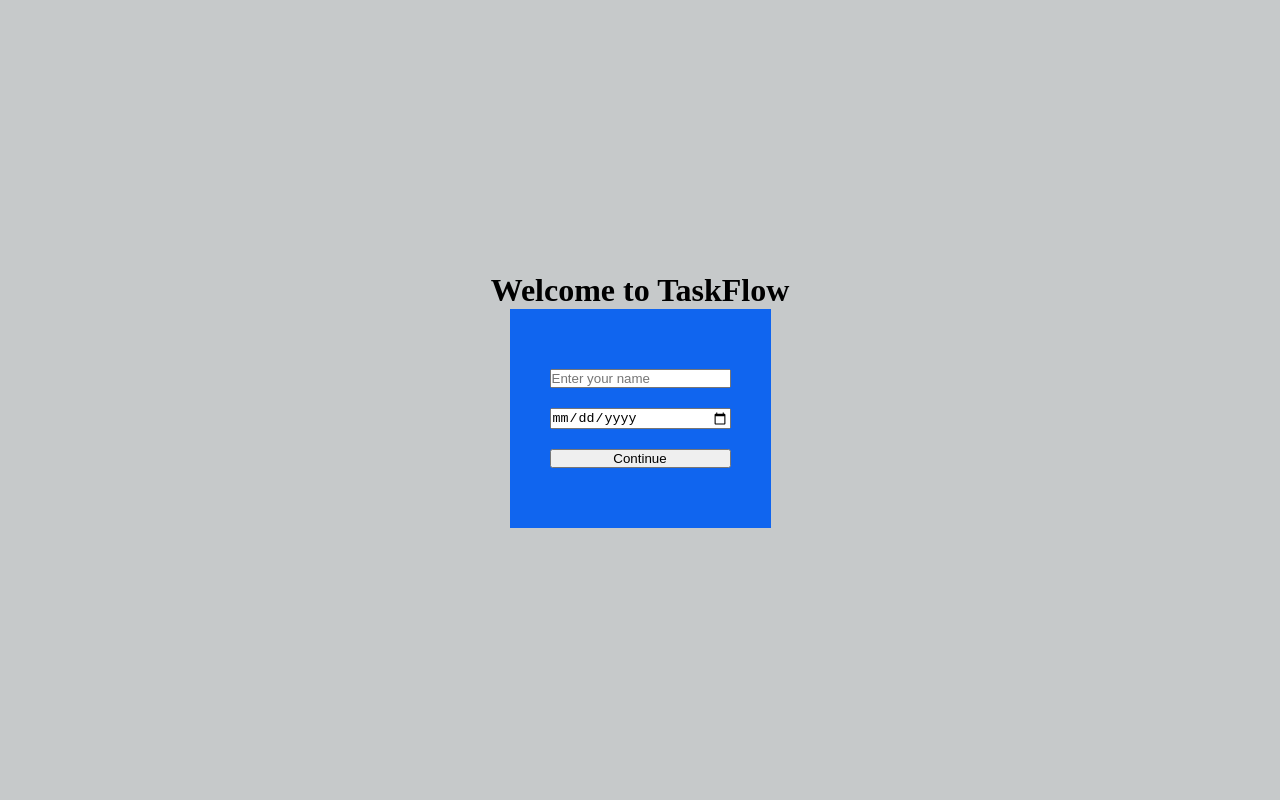
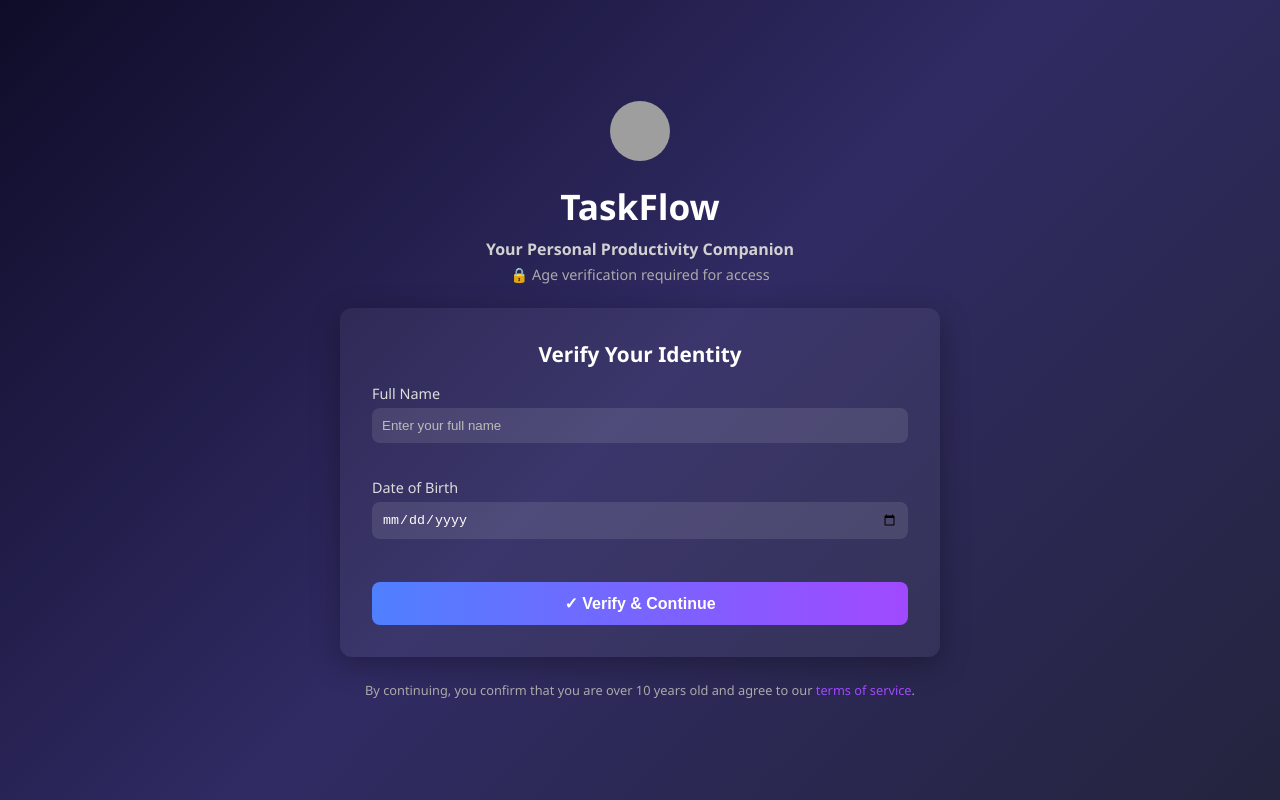
Before and after one commit to ORNavneetRanjan/TaskFlow, a plain HTML site: page index.html in a window 1280 px wide. Drawn offline with Linux system fonts and the light colour scheme; grey boxes are pictures that could not be loaded.

Commit message:
landing page complete

```diff
--- a/assets/css/style.css
+++ b/assets/css/style.css
@@ -1,3 +1,4 @@
+/* Reset and Base */
 * {
   margin: 0;
   padding: 0;
@@ -7,21 +8,118 @@
 body,
 html {
   height: 100%;
+  font-family: "Segoe UI", Tahoma, Geneva, Verdana, sans-serif;
+  background: linear-gradient(135deg, #0f0c29, #302b63, #24243e);
+  color: #fff;
 }
 
-.container {
-  min-height: 100vh;
+/* Center Wrapper */
+.wrapper {
   display: flex;
   flex-direction: column;
+  align-items: center;
   justify-content: center;
-  align-items: center;
-  background-color: #c6c9ca;
+  height: 100vh;
+  padding: 1rem;
+  text-align: center;
 }
 
-.container form {
-  display: flex;
-  flex-direction: column;
-  padding: 60px 40px;
-  gap: 10px;
-  background-color: #1065ef;
+/* Header */
+.header .icon {
+  width: 60px;
+  height: 60px;
+  margin: 0 auto 1rem;
+  border-radius: 50%;
+  object-fit: cover;
 }
+
+.header h1 {
+  font-size: 2.2rem;
+  margin-bottom: 0.5rem;
+}
+
+.header .subtitle {
+  font-size: 1rem;
+  color: #d1d1d1;
+}
+
+.age-note {
+  font-size: 0.9rem;
+  color: #aaa;
+  margin-top: 0.3rem;
+}
+
+/* Form Container */
+.container {
+  background: rgba(255, 255, 255, 0.05);
+  padding: 2rem;
+  border-radius: 12px;
+  box-shadow: 0 8px 30px rgba(0, 0, 0, 0.3);
+  max-width: 600px;
+  width: 100%;
+  margin-top: 1.5rem;
+}
+
+form h2 {
+  margin-bottom: 1rem;
+  font-size: 1.3rem;
+}
+
+label {
+  display: block;
+  text-align: left;
+  margin: 1rem 0 0.3rem;
+  font-size: 0.9rem;
+  color: #ddd;
+}
+
+input {
+  width: 100%;
+  padding: 10px;
+  border: none;
+  border-radius: 8px;
+  background: rgba(255, 255, 255, 0.1);
+  color: #fff;
+  outline: none;
+}
+
+input::placeholder {
+  color: #bbb;
+}
+
+button {
+  margin-top: 1.5rem;
+  width: 100%;
+  padding: 12px;
+  font-size: 1rem;
+  font-weight: bold;
+  background: linear-gradient(to right, #4f80ff, #a149ff);
+  border: none;
+  border-radius: 8px;
+  color: white;
+  cursor: pointer;
+  transition: background 0.3s ease;
+}
+
+button:hover {
+  background: linear-gradient(to right, #3c6cf6, #932fff);
+}
+
+.error {
+  color: #ff6b6b;
+  font-size: 0.8rem;
+  height: 1rem;
+  margin-top: 0.2rem;
+}
+
+/* Footer */
+footer {
+  margin-top: 1.5rem;
+  font-size: 0.8rem;
+  color: #aaa;
+}
+
+footer a {
+  color: #a149ff;
+  text-decoration: none;
+}
--- a/index.html
+++ b/index.html
@@ -7,17 +7,46 @@
     <link rel="stylesheet" href="assets/css/style.css" />
   </head>
   <body>
-    <div class="container">
-      <h1>Welcome to TaskFlow</h1>
+    <div class="wrapper">
+      <div class="header">
+        <img
+          class="icon"
+          src="https://as2.ftcdn.net/v2/jpg/11/81/06/99/1000_F_1181069933_MBfGhcVpOOADVOKDVi7eXdAmT6kujdgu.jpg"
+          alt="Shield Icon"
+        />
+        <h1>TaskFlow</h1>
+        <h2 class="subtitle">Your Personal Productivity Companion</h2>
+        <p class="age-note">🔒 Age verification required for access</p>
+      </div>
 
-      <form id="registerForm">
-        <input type="text" id="name" placeholder="Enter your name" required />
-        <p id="error" class="error" name="name"></p>
-        <input type="date" id="dob" required />
-        <p id="error" class="error" name="dob"></p>
-        <button type="submit">Continue</button>
-      </form>
+      <div class="container">
+        <form id="registerForm">
+          <h2>Verify Your Identity</h2>
+
+          <label for="name">Full Name</label>
+          <input
+            type="text"
+            id="name"
+            placeholder="Enter your full name"
+            required
+          />
+          <p id="error-name" class="error"></p>
+
+          <label for="dob">Date of Birth</label>
+          <input type="date" id="dob" required />
+          <p id="error-dob" class="error"></p>
+
+          <button type="submit">&#x2713; Verify & Continue</button>
+        </form>
+      </div>
+
+      <footer>
+        By continuing, you confirm that you are over 10 years old and agree to
+        our
+        <a href="#">terms of service</a>.
+      </footer>
     </div>
+
     <div id="locale-placeholder" data-locale="guj" hidden></div>
     <script src="assets/js/utils.js"></script>
     <script src="assets/js/index.js"></script>
```
Also changed, not shown: data/download.webp (added).
